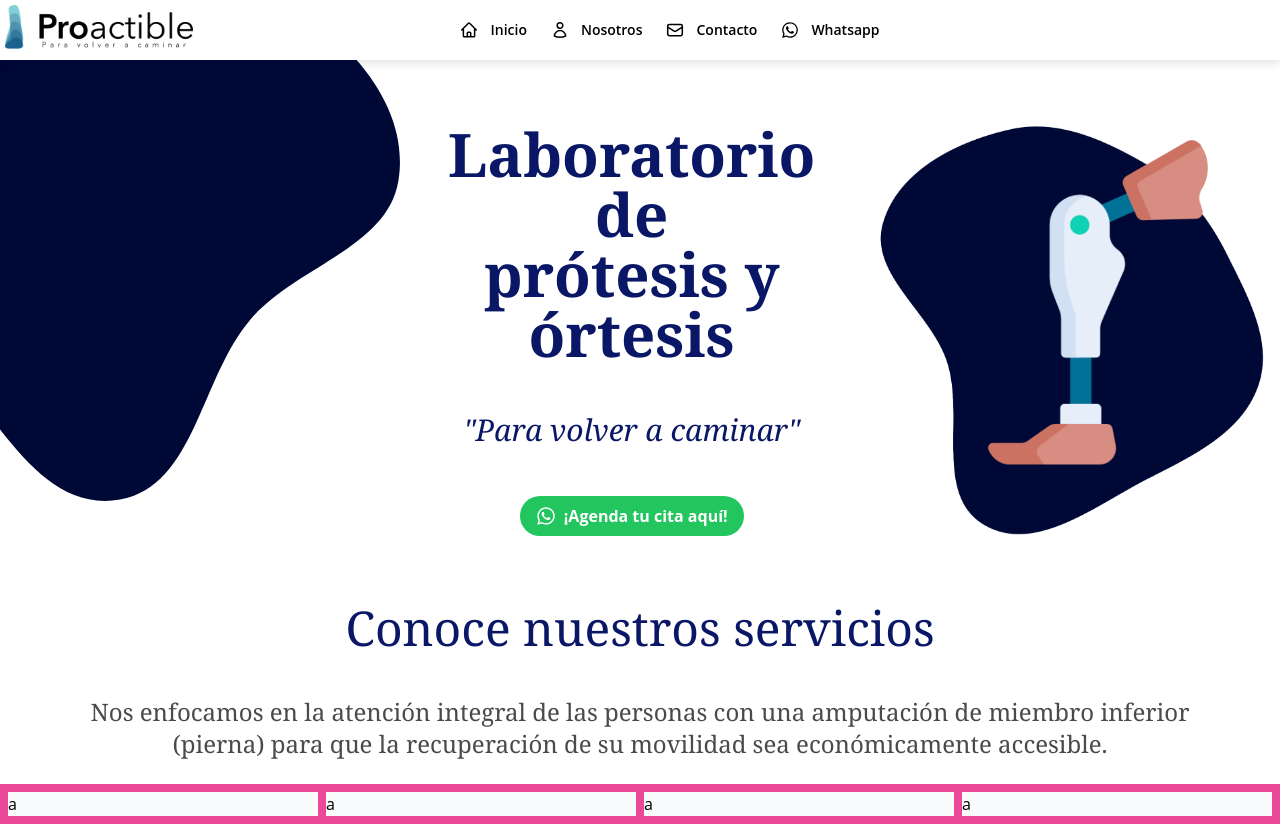
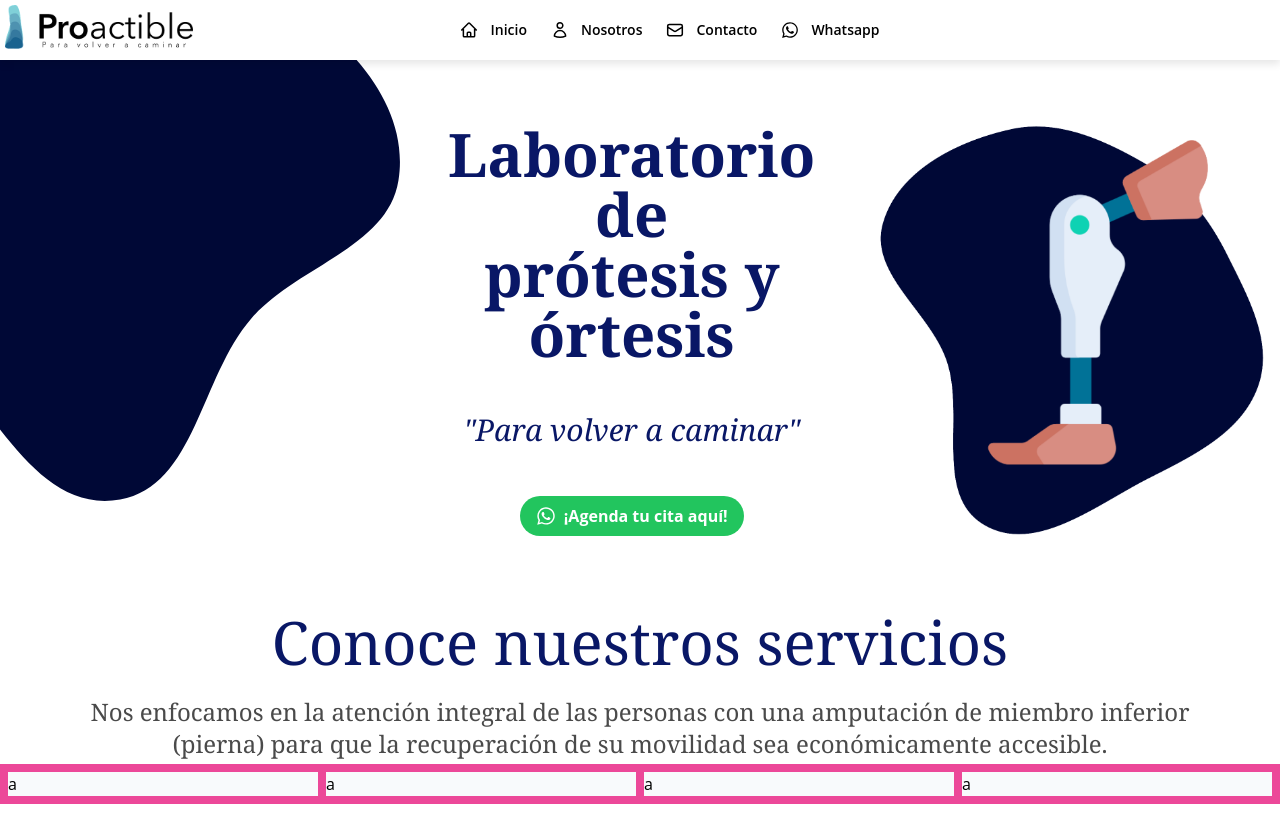
Before and after one commit to LuzPaty02/nuevaVersionProactible, a React (Vite) app in the folder proactibleNewVersion/: page / in a window 1280 px wide. Built offline with nearby package versions, Linux system fonts and the light colour scheme.

Commit message:
padding y text size

```diff
--- a/proactibleNewVersion/src/pages/Inicio/home_components/Nosotros.jsx
+++ b/proactibleNewVersion/src/pages/Inicio/home_components/Nosotros.jsx
@@ -4,11 +4,11 @@ export default function Nosotros() {
   return (
     <div className="flex flex-col items-center justify-center space-y-4 p-1">
       <div className="text-center">
-        <h1 className="text-5xl sm:text-3xl md:text-4xl lg:text-5xl font-normal text-blue pb-2 font-serif">
+        <h1 className="text-4xl md:text-6xl font-normal text-blue p-2 font-serif">
           Conoce nuestros servicios
         </h1>
       </div>
-      <div className="p-5 px-20">
+      <div className="px-4 sm:px-6 md:px-10 lg:px-20">
         <p className="text-xl sm:text-lg md:text-xl lg:text-2xl font-normal text-darkGray font-serif text-center">
           Nos enfocamos en la atención integral de las personas con una amputación de miembro inferior
           (pierna) para que la recuperación de su movilidad sea económicamente accesible.
```
